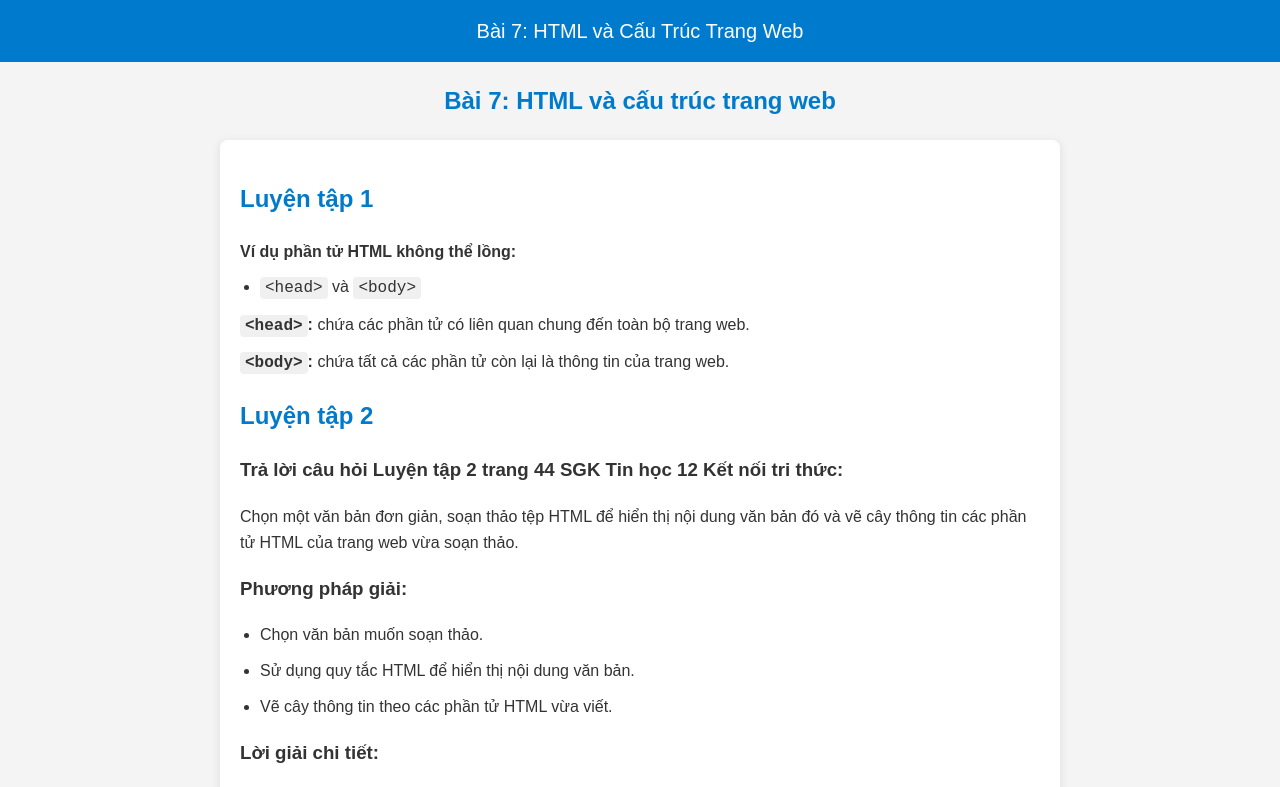
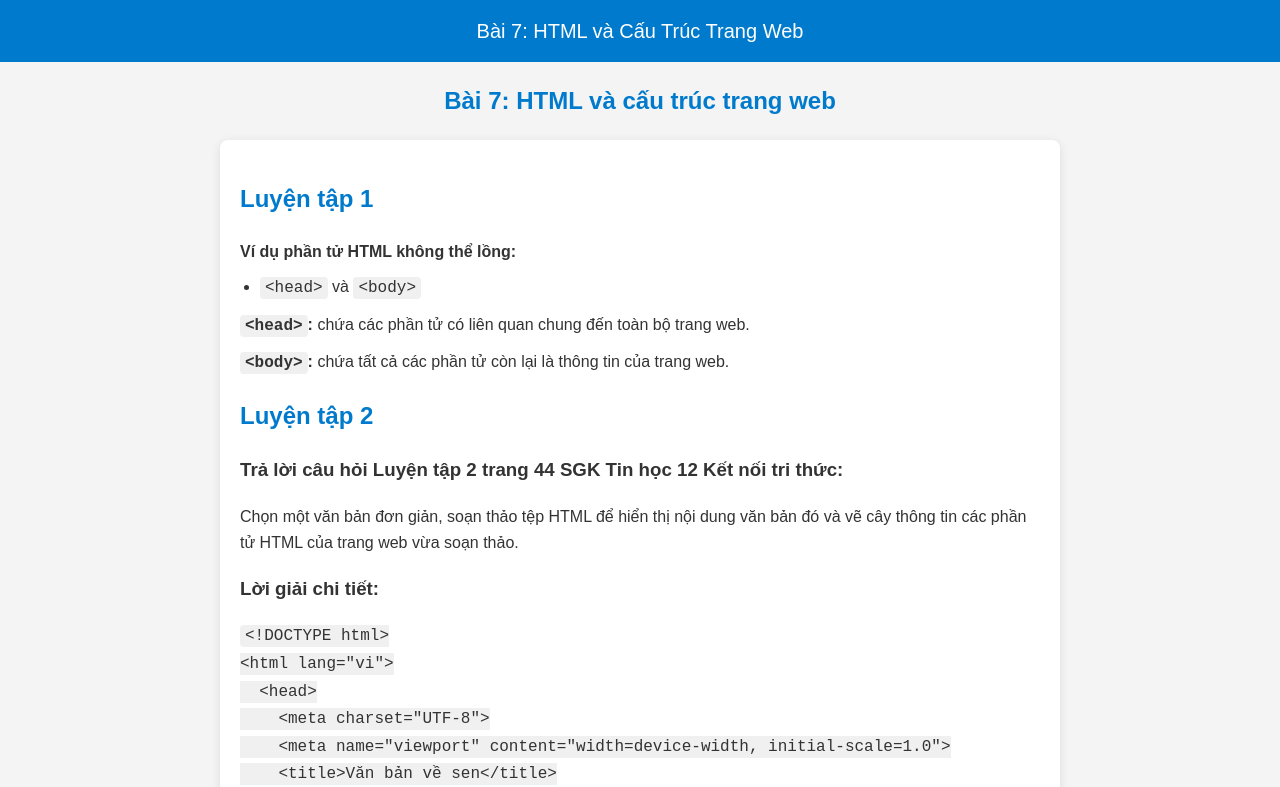
Before and after one commit to Uyenthao-robot/bai7, a plain HTML site: page index.html in a window 1280 px wide. Shown: the top 787 px of the page. Drawn offline with Linux system fonts and the light colour scheme.

Commit message:
Update index.html

```diff
--- a/index.html
+++ b/index.html
@@ -108,12 +108,6 @@
             <h2 class="highlight">Luyện tập 2</h2>
             <h3>Trả lời câu hỏi Luyện tập 2 trang 44 SGK Tin học 12 Kết nối tri thức:</h3>
             <p>Chọn một văn bản đơn giản, soạn thảo tệp HTML để hiển thị nội dung văn bản đó và vẽ cây thông tin các phần tử HTML của trang web vừa soạn thảo.</p>
-            <h3>Phương pháp giải:</h3>
-            <ul>
-                <li>Chọn văn bản muốn soạn thảo.</li>
-                <li>Sử dụng quy tắc HTML để hiển thị nội dung văn bản.</li>
-                <li>Vẽ cây thông tin theo các phần tử HTML vừa viết.</li>
-            </ul>
             <h3>Lời giải chi tiết:</h3>
             <code>
                 &lt;!DOCTYPE html&gt;<br>
```
